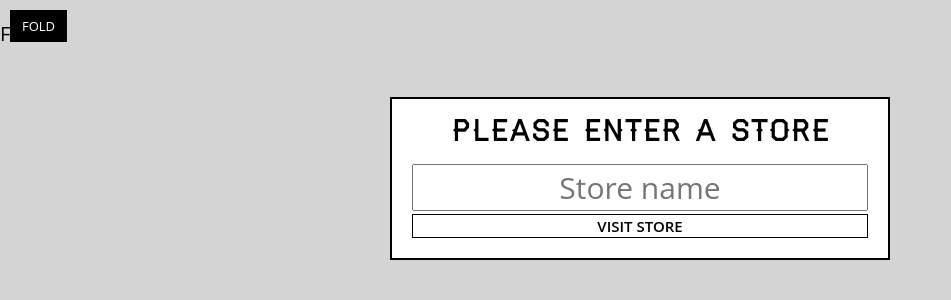
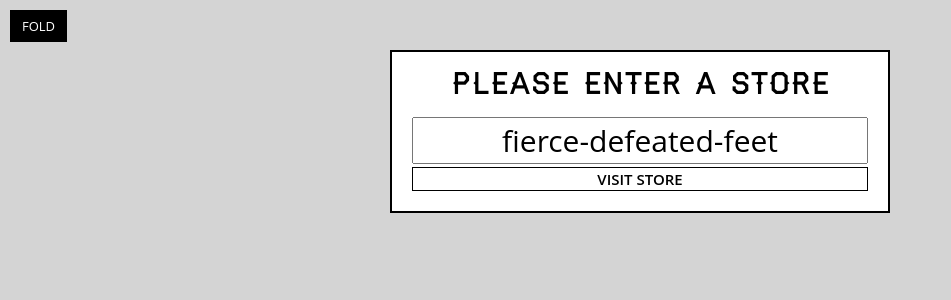
Before and after one commit to fmuriel/ichigo-no-resutoran, a React (Create React App) app: page / in a window 1280 px wide. Shown: the top 300 px of the page, without its empty margins (0-951 px from the left). Built offline with nearby package versions, Linux system fonts and the light colour scheme.

Commit message:
binding some data

```diff
--- a/src/components/StorePicker.js
+++ b/src/components/StorePicker.js
@@ -1,13 +1,21 @@
 import React from 'react';
+import { getFunName } from '../helpers';
 
 class StorePicker extends React.Component {
+  myInput = React.createRef();
+
+  goToStore = event => {
+    event.preventDefault();
+    console.log(this.myInput.current.value);
+  };
+
   render() {
     return (
       <>
-        <p>Fish!</p>
-        <form action="" className="store-selector">
+        <form className="store-selector" onSubmit={this.goToStore}>
           <h2>Please Enter A Store</h2>
-          <input type="text" required placeholder="Store name" />
+
+          <input type="text" ref={this.myInput} required placeholder="Store name" defaultValue={getFunName()} />
           <button type="submit">Visit Store</button>
         </form>
       </>
```
